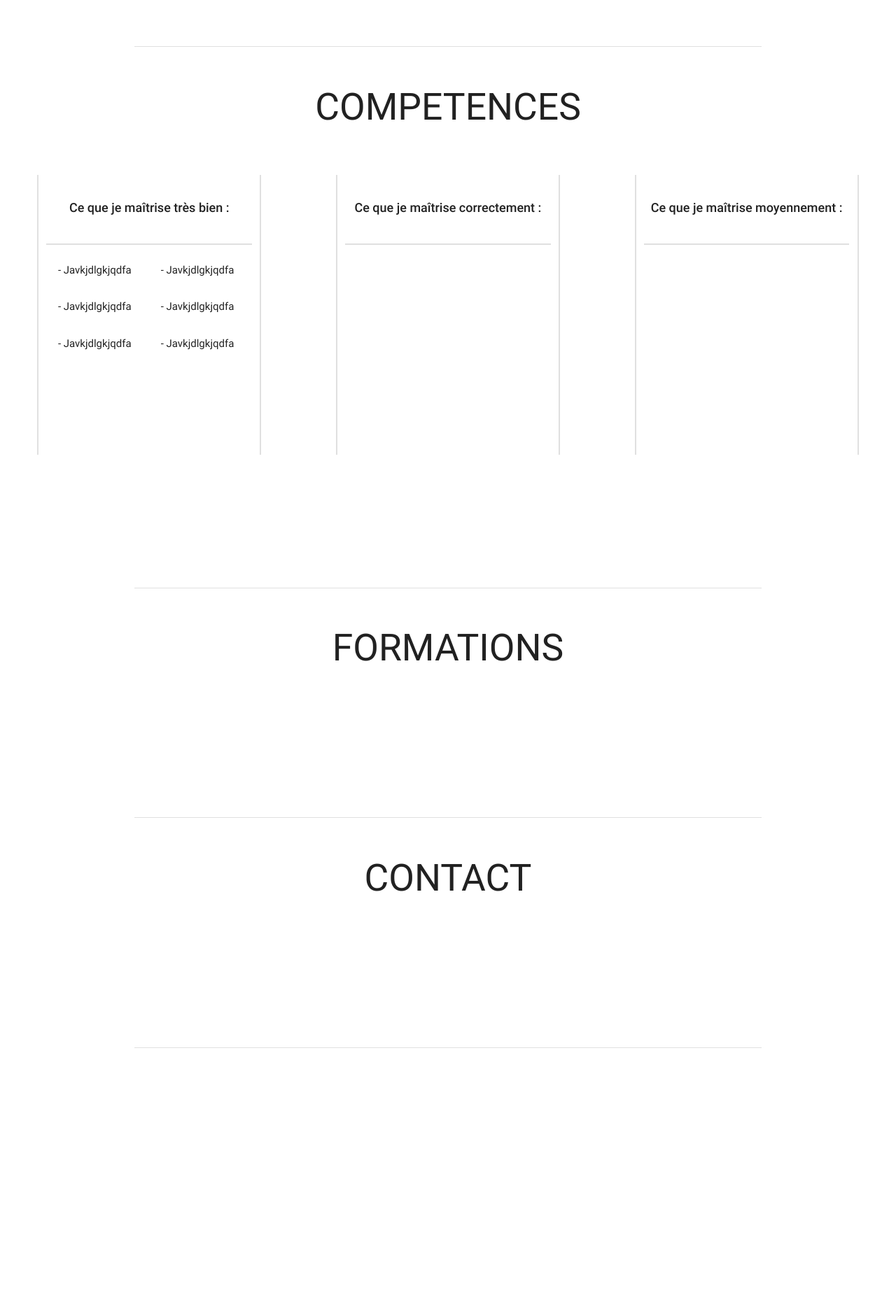
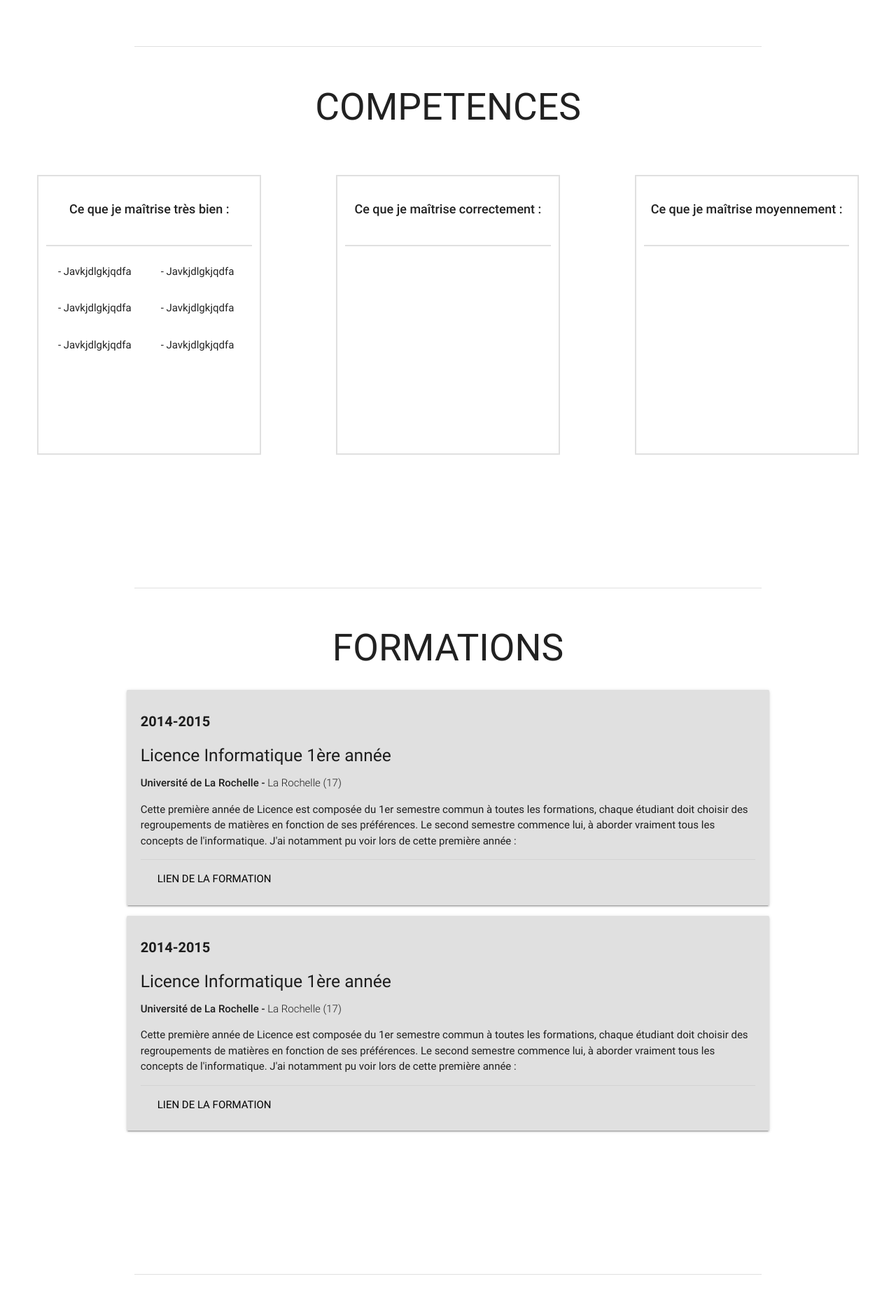
Before and after one commit to guillaumehanotel/Site-Web-Perso-V2, a PHP site: page / in a window 1280 px wide. Shown: the part 3180-5051 px from the top of the page at 70% size. Before the commit the page ends 4678 px from the top, so only its background shows below. Run offline with PHP 8.4, Linux system fonts and the light colour scheme; some libraries are stand-ins or nearby versions.

Commit message:
formations

```diff
--- a/css/style2.css
+++ b/css/style2.css
@@ -375,6 +375,9 @@ main {
 
     border-right: 2px solid #E0E0E0;
     border-left: 2px solid #E0E0E0;
+
+    border: 2px solid #E0E0E0;
+
     min-height: 400px;
     height: auto;
     margin-top: 25px;
@@ -438,14 +441,40 @@ main {
 }
 
 
+#section4 #card {
+    background-color: #e0e0e0;
+   /* height: 200px;*/
+    padding-top: 10px;
+    padding-bottom: 10px;
+    padding-left: 20px;
+    padding-right: 20px;
+}
 
 
+#section4 #card #annee {
+
+    font-weight: 600;
+    font-size: 20px;
+
+}
+
+#section4 #card h5 {
+
+}
 
 
+#section4 #card #formation_coord {
+
+    font-weight: 500;
+
+}
 
 
+#section4 #card #formation_ville {
 
+    font-weight: 300;
 
+}
 
 
 
--- a/views/Accueil.php
+++ b/views/Accueil.php
@@ -276,6 +276,64 @@
     <div id="section4" class="section container">
         <h2 id="titre4">FORMATIONS</h2>
         <div id="toplink4" class="toplink"></div>
+
+        <div class="row">
+
+
+
+            <div id="card" class="card">
+                <p id="annee">2014-2015</p>
+
+                <h5>Licence Informatique <span>1ère année</span></h5>
+
+                <p id="formation_coord">Université de La Rochelle - <span id="formation_ville">La Rochelle (17)</span></p>
+
+                <p>Cette première année de Licence est composée du 1er semestre commun à toutes les formations, chaque étudiant doit choisir des regroupements de matières en fonction de ses préférences. Le second semestre commence lui, à aborder vraiment tous les concepts de l'informatique. J'ai notamment pu voir lors de cette première année : </p>
+
+                <div class="card-action">
+                    <a href="https://formations.univ-larochelle.fr/licence-informatique" class="black-text" target="_blank">Lien de la formation</a>
+                </div>
+
+
+            </div>
+
+
+
+
+
+            <div id="card" class="card">
+                <p id="annee">2014-2015</p>
+
+                <h5>Licence Informatique <span>1ère année</span></h5>
+
+                <p id="formation_coord">Université de La Rochelle - <span id="formation_ville">La Rochelle (17)</span></p>
+
+                <p>Cette première année de Licence est composée du 1er semestre commun à toutes les formations, chaque étudiant doit choisir des regroupements de matières en fonction de ses préférences. Le second semestre commence lui, à aborder vraiment tous les concepts de l'informatique. J'ai notamment pu voir lors de cette première année : </p>
+
+                <div class="card-action">
+                    <a href="https://formations.univ-larochelle.fr/licence-informatique" class="black-text" target="_blank">Lien de la formation</a>
+                </div>
+
+
+            </div>
+
+
+
+
+
+
+        </div>
+
+
+
+
+
+
+
+
+
+
+
         <div class="divider"></div>
     </div>
 
```
